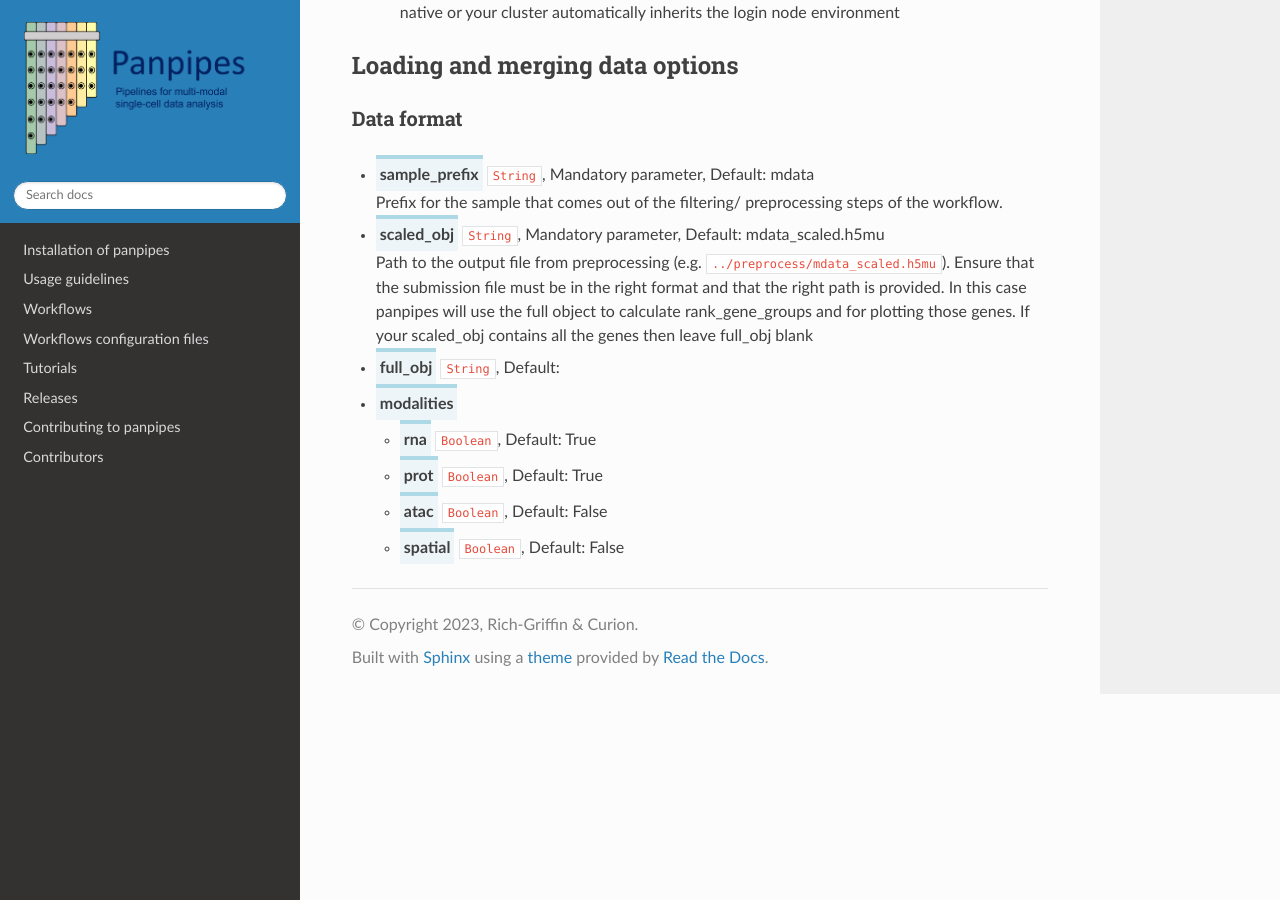
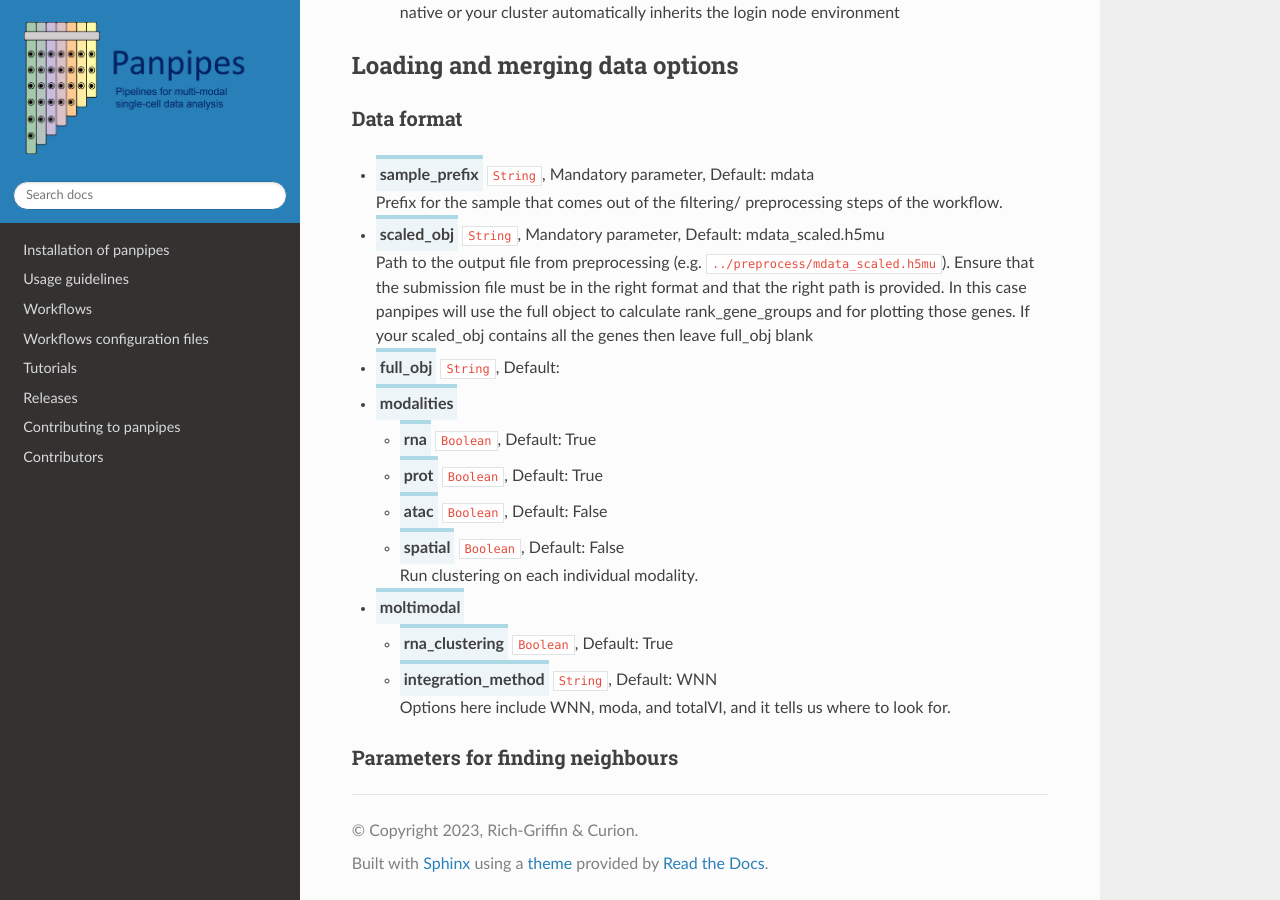
Before and after one commit to bio-la/panpipes-nextflow, a Sphinx documentation site: the page built from docs/yaml_docs/pipeline_clustering_yml.md, in a window 1280 px wide and 900 px high, scrolled down 1137 px. Built offline with Sphinx 7.4.7 and the Read the Docs theme 2.0.0, drawn with Linux system fonts in a browser that asks for light colours.

Commit message:
Update pipeline_clustering_yml.md

```diff
--- a/docs/yaml_docs/pipeline_clustering_yml.md
+++ b/docs/yaml_docs/pipeline_clustering_yml.md
@@ -64,3 +64,11 @@ Prefix for the sample that comes out of the filtering/ preprocessing steps of th
   - <span class="parameter">prot</span> `Boolean`, Default: True<br>
   - <span class="parameter">atac</span> `Boolean`, Default: False<br>
   - <span class="parameter">spatial</span> `Boolean`, Default: False<br>
+  Run clustering on each individual modality.
+
+- <span class="parameter">moltimodal</span><br>
+  - <span class="parameter">rna_clustering</span> `Boolean`, Default: True<br>
+  - <span class="parameter">integration_method</span> `String`, Default: WNN<br>
+  Options here include WNN, moda, and totalVI, and it tells us where to look for.
+
+### Parameters for finding neighbours
```
